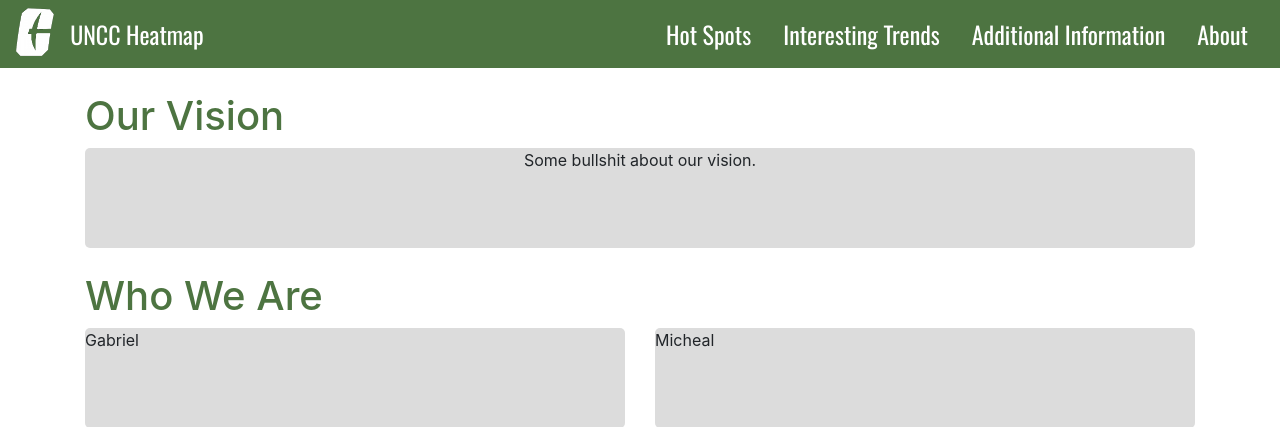
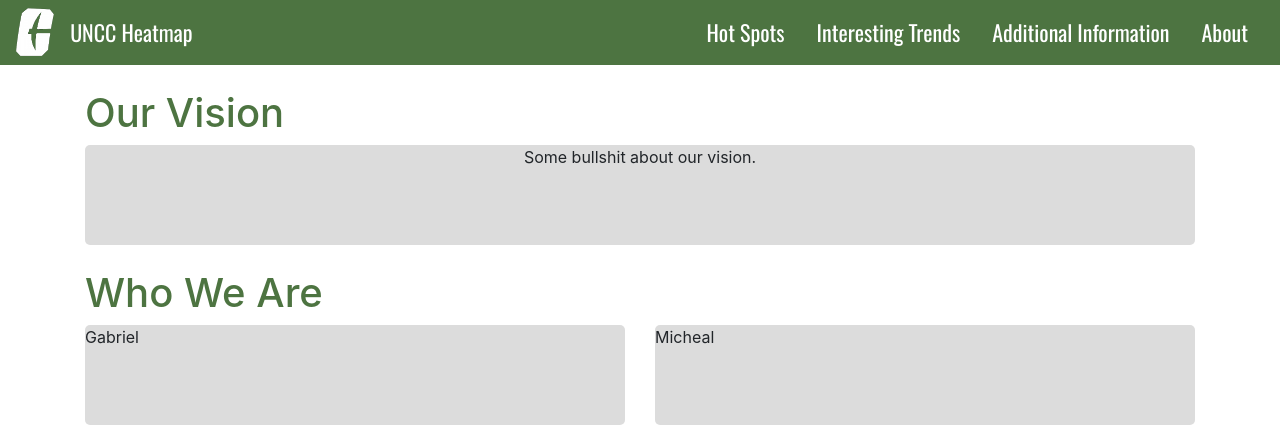
Before and after one commit to Michael-Fenn/4155-group1, a Python web app: template template/about.html in a window 1280 px wide. Shown: the top 427 px of the page. Run offline with Jinja, Linux system fonts and the light colour scheme; the template is opened without the code that fills it, so the values that code supplies are empty.

Commit message:
Updated all of these files

```diff
--- a/style/style.css
+++ b/style/style.css
@@ -39,7 +39,7 @@
     font-family: 'Oswald', sans-serif;
     color: white;
     padding: .5rem 1rem;
-    font-size: 24px;
+    font-size: 22px;
 }
 
 .nav-font-brand,
@@ -47,7 +47,7 @@
     font-family: 'Oswald', sans-serif;
     color: white;
     padding: .5rem 1rem;
-    font-size: 24px;
+    font-size: 22px;
 }
 
 .btn-font {
--- a/template/about.html
+++ b/template/about.html
@@ -18,7 +18,7 @@
                 <a href=" /template/index.html "><img src="/images/uncclogo.png " alt="unccLogo" class="navbar-logo"></a>
                 <a href="/template/index.html " class="nav-link-color nav-font-brand "> UNCC Heatmap</a>
             </div>
-            <div class="nav-wrapper ">
+            <div class="nav-wrapper">
                 <ul class="nav justify-content-end ">
                     <li class="nav-item "><a class="nav-link-color nav-font" href="/template/hotspots.html ">Hot Spots</a></li>
                     <li class="nav-item "><a class="nav-link-color nav-font" href="/template/interestingTrends.html ">Interesting Trends</a></li>
--- a/template/index.html
+++ b/template/index.html
@@ -30,7 +30,7 @@
             </div>
         </nav>
         <div>
-            <img src="/images/mappic.png " alt="heatmap" class="center-img">
+            <img src="/images/mappic.png" alt="heatmap" class="center-img">
         </div>
 
         <div class="container ">
--- a/template/interestingTrends.html
+++ b/template/interestingTrends.html
@@ -30,6 +30,7 @@
         <div>
             <h1>This is Interesting Trends page</h1>
 
+
         </div>
     </body>
 </main>
```
Also changed, not shown: template/additionalInfo.html (+1 -13 lines), template/hotspots.html (+1 -13 lines).
